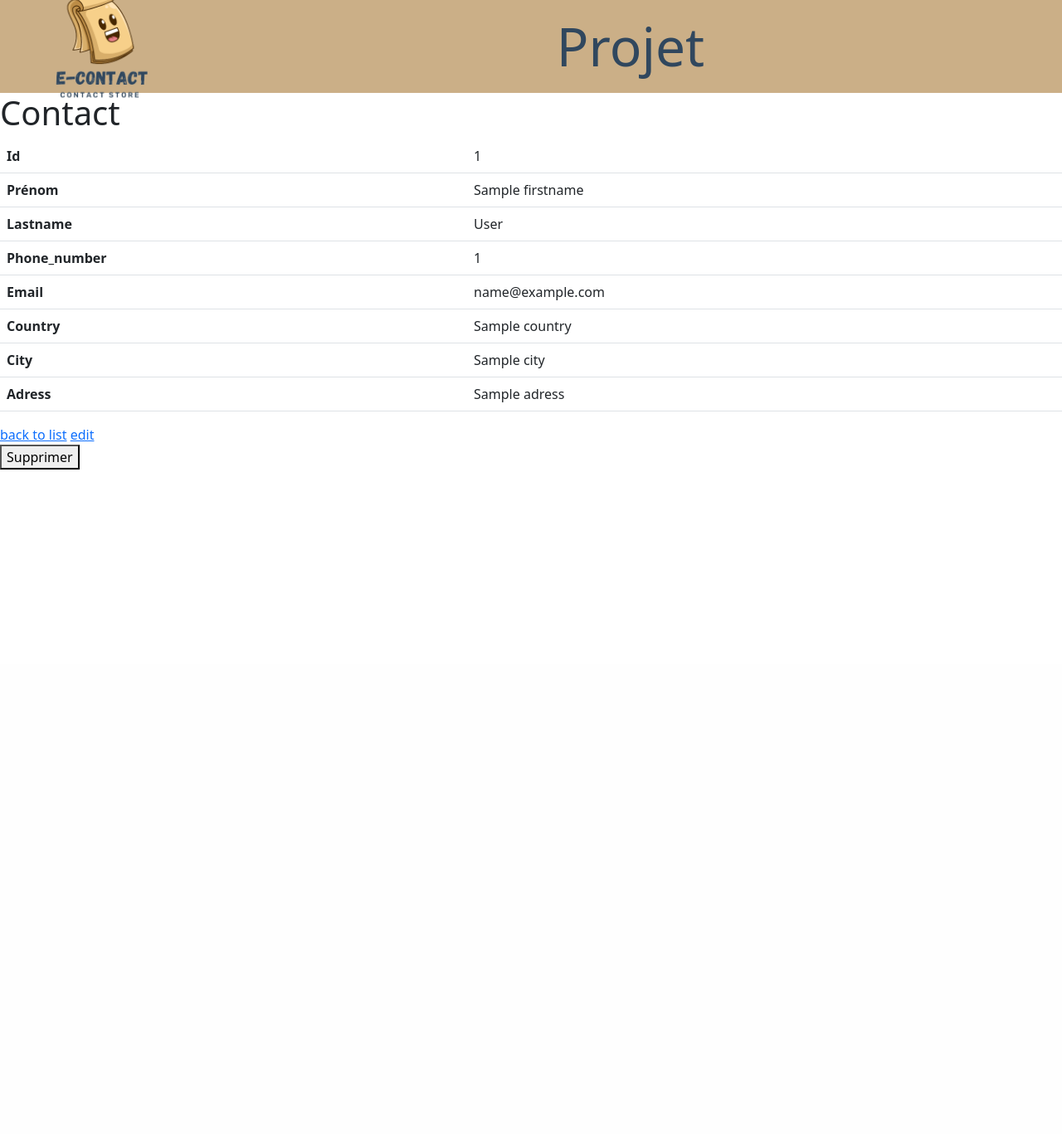
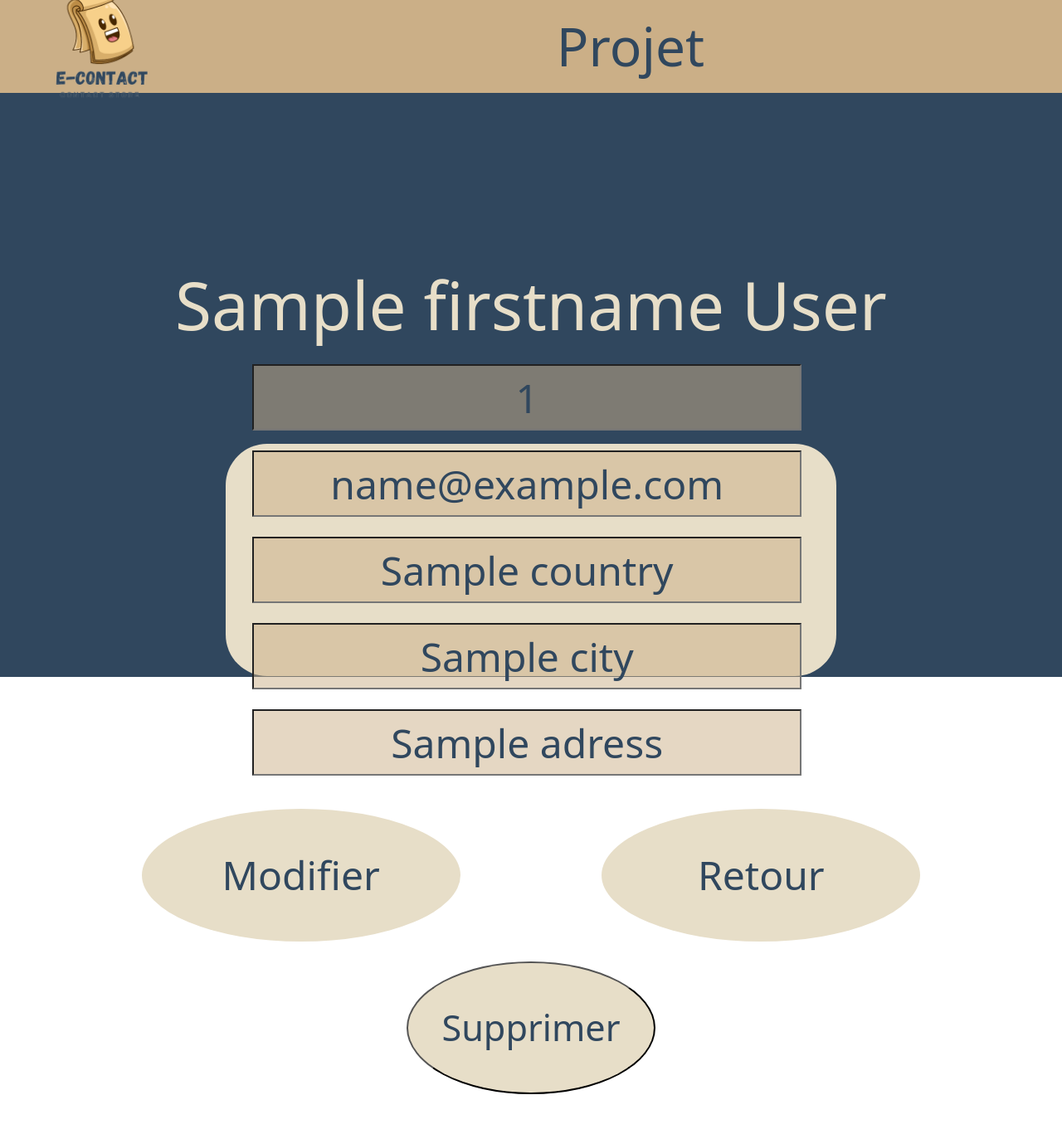
Before and after one commit to 080000101/NeomaProject, a Symfony app: template templates/contact/show.html.twig in a window 1280 px wide. Shown: the whole page at 83% size. Before the commit the page ends 566 px from the top, so only its background shows below. Run offline with Twig, Linux system fonts and the light colour scheme; the template is opened without the code that fills it: most values are stand-ins (such as "Sample title", 1, 10 or a date in 2020); style sheets or scripts are compiled from the project's sources; some libraries are stand-ins or nearby versions.

Commit message:
Finish ShowContact CSS

```diff
--- a/assets/styles/AddContact.scss
+++ /dev/null
@@ -1,95 +0,0 @@
-.new-background{
-    display: flex;
-    flex-direction: column;
-    height: calc(100vh - $navbar-height);
-    justify-content: center;
-    align-items: center;
-    background-color: $main-color;
-}
-
-form[name="contact"] {
-    display: flex;
-    flex-direction: column;
-    justify-content: center;
-    width: 70%;
-    height: 77%;
-    text-align: center;
-}
-
-.contact {
-    display: flex;
-    flex-direction: column;
-    justify-content: space-evenly;
-    background-color: $secondary-color;
-    border-radius: 100px;
-    align-items: center;
-    height: 100%;
-    padding-top: 3rem;
-    overflow-y: scroll;
-    color: $main-color;
-}
-
-label[for="contact_account"] {
-    display: none;
-}
-
-select[id="contact_account"] {
-    display: none;
-}
-
-#contact_country {
-    display: flex;
-    justify-content: center;
-    margin-left: 2rem;
-    height: 5rem;
-    width: 90%;
-    background-color: rgba(203, 175, 135, 0.5);
-    font-size: 2.05rem;
-    color: $main-color;
-}
-
-.two-btn {
-    width: 70%;
-    display: flex;
-    margin-top: 5rem;
-}
-
-.save-btn {
-    background-color: $secondary-color;
-    width: 70%;
-    height: 10rem;
-    border-radius: 100%;
-    font-size: 2.7rem;
-    color: $main-color;
-    border: $secondary-color;
-    margin-right: 3rem;
-}
-
-.return-btn {
-    display: flex;
-    align-items: center;
-    justify-content: center;
-    background-color: $secondary-color;
-    width: 70%;
-    height: 10rem;
-    border-radius: 100%;
-    font-size: 3rem;
-    text-decoration: none;
-    color: $main-color;
-    border: $secondary-color;
-}
-
-label {
-    font-size: 3rem;
-}
-
-input {
-    display: flex;
-    justify-content: center;
-    margin-left: 2rem;
-    height: 5rem;
-    width: 90%;
-    background-color: rgba(203, 175, 135, 0.5);
-    font-size: 2.5rem;
-    color: $main-color;
-}
--- /dev/null
+++ b/assets/styles/Contact.scss
@@ -0,0 +1,265 @@
+/*~~~~~~~~~~~~~~~~~~~~~~~~~~~~~~~~ListeContact.scss~~~~~~~~~~~~~~~~~~~~~~~~~~~~~~~~~~~~~~~~~~~~~*/
+
+.list-background {
+    display: flex;
+    flex-direction: column;
+    align-items: center;
+    background-color: $main-color;
+}
+
+.list-title {
+    background-color: $main-color;
+    color: $secondary-color;
+    font-size: 4.5rem;
+    text-align: center;
+    padding-top: 2.5rem;
+    margin: 0;
+}
+
+.infos-container {
+    display: flex;
+    flex-direction: column;
+    align-items: center;
+    width: 85%;
+    height: 90%;
+    margin-top: 3rem;
+
+}
+
+.infos {
+    display: flex;
+    flex-direction: column;
+    background-color: $secondary-color;
+    justify-content: center;
+    align-items: center;
+    width: 85%;
+    border-radius: 100px;
+    color: $main-color;
+    margin-top: 3rem;
+    padding: 1rem;
+}
+
+h4 {
+    font-size: 2.5rem;
+}
+
+.create-btn {
+    display: flex;
+    justify-content: center;
+    align-items: center;
+    background-color: $third-color;
+    width: 17%;
+    height: 10rem;
+    border-radius: 100%;
+    font-size: 5rem;
+    text-decoration: none;
+    color: $main-color;
+    border: $third-color;
+    position: sticky;
+    bottom: 2rem;
+}
+
+.list-button {
+    display: inline-block;
+    flex-direction: column;
+    height: 5rem;
+    width: 15rem;
+    margin: 2rem;
+    margin-bottom: 0;
+    background-color: $third-color;
+    border-radius: 100px;
+    font-size: 3rem;
+    text-decoration: none;
+    color: $main-color;
+    text-align: center;
+    padding-top: 0.5rem;
+}
+
+/*~~~~~~~~~~~~~~~~~~~~~~~~~~~~~~~~AddContact.scss~~~~~~~~~~~~~~~~~~~~~~~~~~~~~~~~~~~~~~~~~~~~~*/
+
+.new-background{
+    display: flex;
+    flex-direction: column;
+    height: calc(100vh - $navbar-height);
+    justify-content: center;
+    align-items: center;
+    background-color: $main-color;
+}
+
+form[name="contact"] {
+    display: flex;
+    flex-direction: column;
+    justify-content: center;
+    width: 70%;
+    height: 77%;
+    text-align: center;
+}
+
+.contact {
+    display: flex;
+    flex-direction: column;
+    background-color: $secondary-color;
+    border-radius: 100px;
+    align-items: center;
+    padding-top: 2rem;
+    padding-bottom: 3rem;
+    color: $main-color;
+}
+
+label[for="contact_account"] {
+    display: none;
+}
+
+select[id="contact_account"] {
+    display: none;
+}
+
+#contact_country {
+    display: flex;
+    justify-content: center;
+    margin-left: 2rem;
+    height: 5rem;
+    width: 90%;
+    background-color: rgba(203, 175, 135, 0.5);
+    font-size: 2.05rem;
+    color: $main-color;
+}
+
+.two-btn {
+    width: 100%;
+    display: flex;
+    margin-top: 5rem;
+}
+
+.save-btn {
+    background-color: $secondary-color;
+    width: 70%;
+    height: 10rem;
+    border-radius: 100%;
+    font-size: 2.7rem;
+    color: $main-color;
+    border: $secondary-color;
+    margin-right: 3rem;
+    padding: 1.5rem;
+}
+
+.return-btn {
+    display: flex;
+    align-items: center;
+    justify-content: center;
+    background-color: $secondary-color;
+    width: 70%;
+    height: 10rem;
+    border-radius: 100%;
+    font-size: 2.7rem;
+    text-decoration: none;
+    color: $main-color;
+    border: $secondary-color;
+    padding: 1.5rem;
+}
+
+label {
+    font-size: 3rem;
+}
+
+input {
+    display: flex;
+    justify-content: center;
+    margin-left: 2rem;
+    height: 5rem;
+    width: 90%;
+    background-color: rgba(203, 175, 135, 0.5);
+    font-size: 2.5rem;
+    color: $main-color;
+}
+
+/*~~~~~~~~~~~~~~~~~~~~~~~~~~~~~~~~EditContact.scss~~~~~~~~~~~~~~~~~~~~~~~~~~~~~~~~~~~~~~~~~~~~~*/
+
+.edit-background {
+    display: flex;
+    flex-direction: column;
+    align-items: center;
+    background-color: $main-color;
+}
+
+.edit-title {
+    background-color: $main-color;
+    color: $secondary-color;
+    font-size: 4.5rem;
+    text-align: center;
+    padding-top: 2.5rem;
+    margin: 0;
+    padding-bottom: 4rem;
+}
+
+.parent-delete-btn {
+    display: flex;
+    justify-content: center;
+}
+
+.delete-btn {
+    background-color: $secondary-color;
+    height: 10rem;
+    border-radius: 100%;
+    font-size: 2.7rem;
+    color: $main-color;
+    padding: 2.5rem;
+    margin-bottom: 3rem;
+    margin-top: 1.5rem;
+}
+
+/*~~~~~~~~~~~~~~~~~~~~~~~~~~~~~~~~ShowContact.scss~~~~~~~~~~~~~~~~~~~~~~~~~~~~~~~~~~~~~~~~~~~~~*/
+
+.show-background{
+    display: flex;
+    flex-direction: column;
+    height: calc(100vh - $navbar-height);
+    justify-content: center;
+    align-items: center;
+    background-color: $main-color;
+}
+
+.form-background {
+    background-color: $secondary-color;
+    height: 35vh;
+    display: flex;
+    flex-direction: column;
+    justify-content: center;
+    border-radius: 50px;
+}
+
+.show-input {
+    text-align: center;
+    font-size: 3rem;
+}
+
+.profil-logo {
+    height: auto;
+    width: 55%;
+}
+
+.show-title {
+    font-size: 5rem;
+    color: $secondary-color;
+    padding-bottom: 7rem;
+}
+
+.two-show-btn {
+    width: 100%;
+    display: flex;
+    justify-content: space-evenly;
+    margin-top: 10rem;
+}
+
+.show-btn {
+    display: flex;
+    align-items: center;
+    justify-content: center;
+    background-color: $secondary-color;
+    width: 30%;
+    height: 10rem;
+    border-radius: 100%;
+    font-size: 3rem;
+    text-decoration: none;
+    color: $main-color;
+}
--- a/assets/styles/app.scss
+++ b/assets/styles/app.scss
@@ -4,5 +4,4 @@
 @import 'Navbar.scss';
 @import 'LogIn.scss';
 @import 'Register.scss';
-@import 'AddContact.scss';
-@import 'ListeContact.scss';
+@import 'Contact.scss';
--- a/templates/contact/show.html.twig
+++ b/templates/contact/show.html.twig
@@ -3,48 +3,45 @@
 {% block title %}Contact{% endblock %}
 
 {% block body %}
-    <h1>Contact</h1>
 
-    <table class="table">
-        <tbody>
-            <tr>
-                <th>Id</th>
-                <td>{{ contact.id }}</td>
-            </tr>
-            <tr>
-                <th>Prénom</th>
-                <td>{{ contact.firstname }}</td>
-            </tr>
-            <tr>
-                <th>Lastname</th>
-                <td>{{ contact.lastname }}</td>
-            </tr>
-            <tr>
-                <th>Phone_number</th>
-                <td>{{ contact.phoneNumber }}</td>
-            </tr>
-            <tr>
-                <th>Email</th>
-                <td>{{ contact.email }}</td>
-            </tr>
-            <tr>
-                <th>Country</th>
-                <td>{{ contact.country }}</td>
-            </tr>
-            <tr>
-                <th>City</th>
-                <td>{{ contact.city }}</td>
-            </tr>
-            <tr>
-                <th>Adress</th>
-                <td>{{ contact.adress }}</td>
-            </tr>
-        </tbody>
-    </table>
+    <div class="show-background">
 
-    <a href="{{ path('contact_index') }}">back to list</a>
+        <img class="profil-logo" src="{{ asset('build/images/profil-picture.png') }}" alt="ACME logo">
 
-    <a href="{{ path('contact_edit', {'id': contact.id}) }}">edit</a>
+        <h1 class="show-title">{{ contact.firstname }} {{ contact.lastname }}</h1>
 
-    {{ include('contact/_delete_form.html.twig') }}
+        <form name="show-contact">
+            <div class="form-background">
+                <div>
+                    <label for="number"></label>
+                    <input class="show-input" type="text" id="phone_number" value="{{ contact.phoneNumber }}">
+                </div>
+                <div>
+                    <label for="email"></label>
+                    <input class="show-input" type="email" id="email" value="{{ contact.email }}">
+                </div>
+                <div>
+                    <label for="country"></label>
+                    <input class="show-input" type="text" id="country" value="{{ contact.country }}">
+                </div>
+                <div>
+                    <label for="city"></label>
+                    <input class="show-input" type="text" id="city" value="{{ contact.city }}">
+                </div>
+                <div>
+                    <label for="adresse"></label>
+                    <input class="show-input" type="text" id="adresse" value="{{ contact.adress }}">
+                </div>
+            </div>
+        </form>
+
+        <div class="two-show-btn">
+            <a class="show-btn" href="{{ path('contact_edit', {'id': contact.id}) }}">Modifier</a>
+            <a class="show-btn"href="{{ path('contact_index') }}">Retour</a>
+        </div>
+
+        {{ include('contact/_delete_form.html.twig') }}
+
+    </div>
+
 {% endblock %}
```
Also changed, not shown: assets/styles/EditContact.scss (deleted, +0 -10 lines), assets/styles/ListeContact.scss (deleted, +0 -74 lines), templates/contact/edit.html.twig (+11 -4 lines), assets/images/profil-picture.png (added), templates/contact/_delete_form.html.twig (line endings or trailing spaces).
